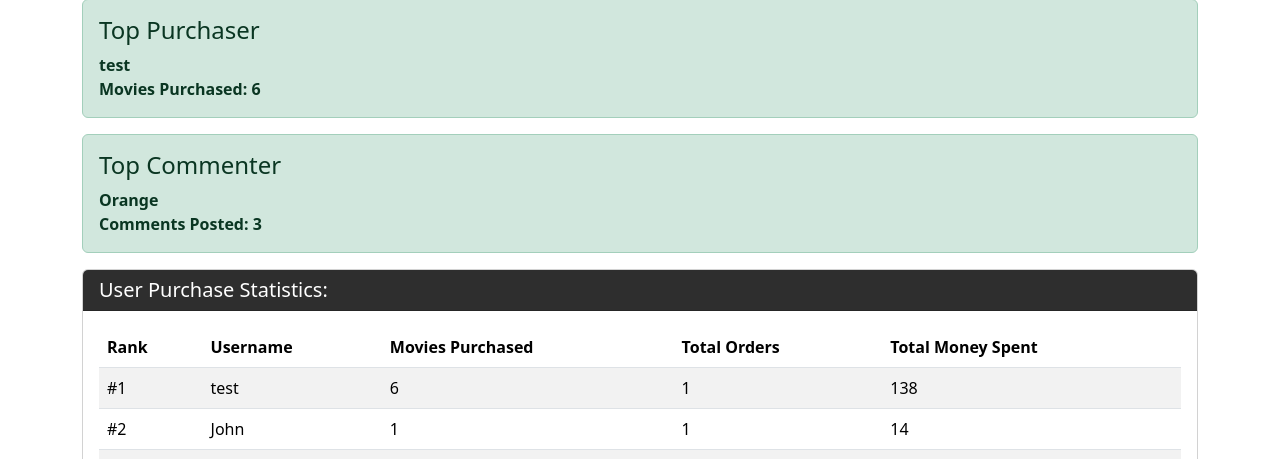
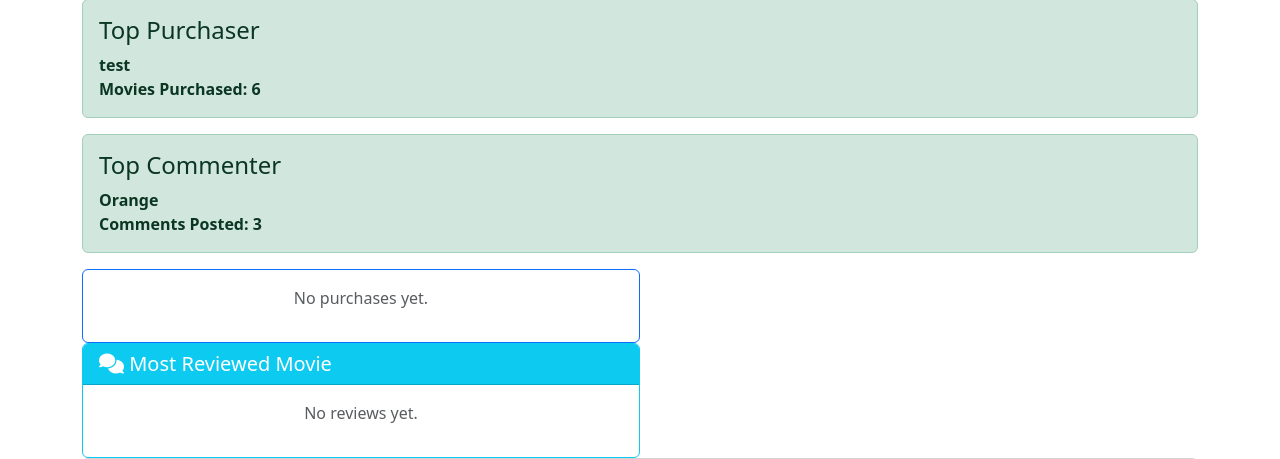
Before and after one commit to matasgat/moviesstore, a Django app: page /accounts/admin-dashboard/ in a window 1280 px wide. Shown: the part 170-629 px from the top of the page. Run offline with Django 5.2, Linux system fonts and the light colour scheme; a user stored in the database is signed in; data comes from the database, SQL or seed files in the repository; some libraries are stand-ins or nearby versions.

Commit message:
Most purchased and reviewed movie stats to admin dash

```diff
--- a/accounts/templates/accounts/admin_dashboard.html
+++ b/accounts/templates/accounts/admin_dashboard.html
@@ -26,7 +26,33 @@
 			</p>
 		</div>
 		{% endif %}
-
+		<div class="col-md-6">
+			<div class="card border-primary h-100">
+				<div class ="card-body text-center">
+					{% if template_data.most_purchased_movie and template_data.most_purchased_movie.times_bought %}
+						<h3 class="card-title">{{ template_data.most_purchased_movie.name }}</h3>
+						<p class="card-text fs-4">Bought <strong>{{ template_data.most_purchased_movie.times_bought }}</strong>times</p>
+					{% else %}
+						<p class="text-muted"> No purchases yet.</p>
+					{% endif %}
+				</div>
+			</div>
+		</div>
+		<div class="col-md-6">
+			<div class="card border-info h-100">
+				<div class ="card-header bg-info text-white">
+					<h5 class="mb-0"><i class="fas fa-comments"></i> Most Reviewed Movie</h5>
+				</div>
+				<div class="card-body text-center">
+					{% if template_data.most_reviewed_movie and template_data.most_reviewed_movie.review_count %}
+						<h3 class="card-title">{{ template_data.most_reviewed_movie.name }}</h3>
+						<p class="card-text fs-4">Reviewed <strong>{{ template_data.most_reviewed_movie.review_count }}</strong>times</p>
+					{% else %}
+						<p class="text-muted"> No reviews yet.</p>
+					{% endif %}
+				</div>
+			</div>
+		</div>
 		<div class="card">
 			<div class="card-header bg-dark text-white">
 				<h5 class="mb-0">User Purchase Statistics:</h5>
--- a/accounts/views.py
+++ b/accounts/views.py
@@ -7,6 +7,7 @@ from django.contrib.auth.models import User
 from cart.models import Order, Item
 from django.db.models import Sum, Count
 from django.contrib.admin.views.decorators import staff_member_required
+from movies.models import Movie
 
 # Create your views here.
 @login_required
@@ -68,6 +69,14 @@ def admin_dashboard(request):
 
     top_user = users.first()
 
+    most_purchased_movie = Movie.objects.annotate(
+        times_bought=Sum('item__quantity')
+    ).order_by('times_bought').first()
+
+    most_reviewed_movie = Movie.objects.annotate(
+        review_count = Count('review')
+    ).order_by('review_count').first()
+
     commenters = User.objects.filter(is_staff=False).annotate(
         total_comments = Count('review', distinct=True)
     ).order_by('-total_comments')
@@ -81,7 +90,9 @@ def admin_dashboard(request):
         'top_user_count': top_user.total_movies_purchased,
         'commenters': commenters,
         'top_commenter': top_commenter,
-        'top_commenter_count': top_commenter.total_comments
+        'top_commenter_count': top_commenter.total_comments,
+        'most_purchased_movie': most_purchased_movie,
+        'most_reviewed_movie': most_reviewed_movie,
     }
 
     return render(request, 'accounts/admin_dashboard.html', {'template_data': template_data})
--- a/movies/admin.py
+++ b/movies/admin.py
@@ -5,5 +5,6 @@ from .models import Movie, Review
 class MovieAdmin(admin.ModelAdmin):
     ordering = ['name']
     search_fields = ['name']
+    list_display = ['name', 'price']
 admin.site.register(Movie, MovieAdmin)
 admin.site.register(Review)
```
